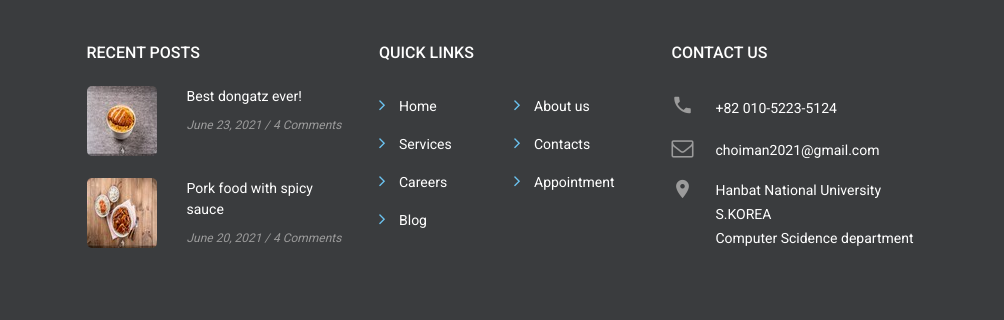
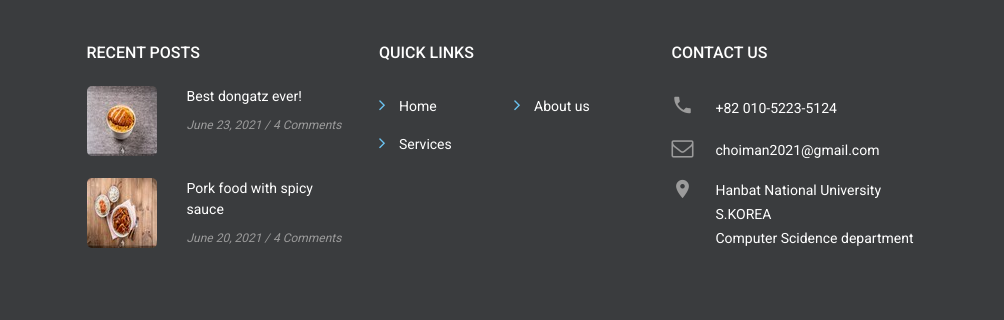
Before and after one commit to Jack-Snider/what_to_eat, a plain HTML site: page services.html in a window 1280 px wide. Shown: the part 1087-1407 px from the top of the page, 276-1280 px from the left. Drawn offline with Linux system fonts and the light colour scheme; a web font is replaced by a local one.

Commit message:
'updated_3'

```diff
--- a/services.html
+++ b/services.html
@@ -399,15 +399,13 @@
                         <ul class="list-marked-variant-2">
                           <li><a href="index-2.html">Home</a></li>
                           <li><a href="services.html">Services</a></li>
-                          <li><a href="careers.html">Careers</a></li>
-                          <li><a href="blog-classic.html">Blog</a></li>
+
                         </ul>
                       </div>
                       <div class="col-6">
                         <ul class="list-marked-variant-2">
                           <li><a href="about-us.html">About us</a></li>
-                          <li><a href="contact-us.html">Contacts</a></li>
-                          <li><a href="appointment.html">Appointment</a></li>
+
                         </ul>
                       </div>
                     </div>
```
Also changed, not shown: about-us.html (+3 -4 lines), contact-us.html (+3 -4 lines), index-2.html (+3 -4 lines), index.html (+3 -4 lines), recommend.html (+3 -4 lines).
